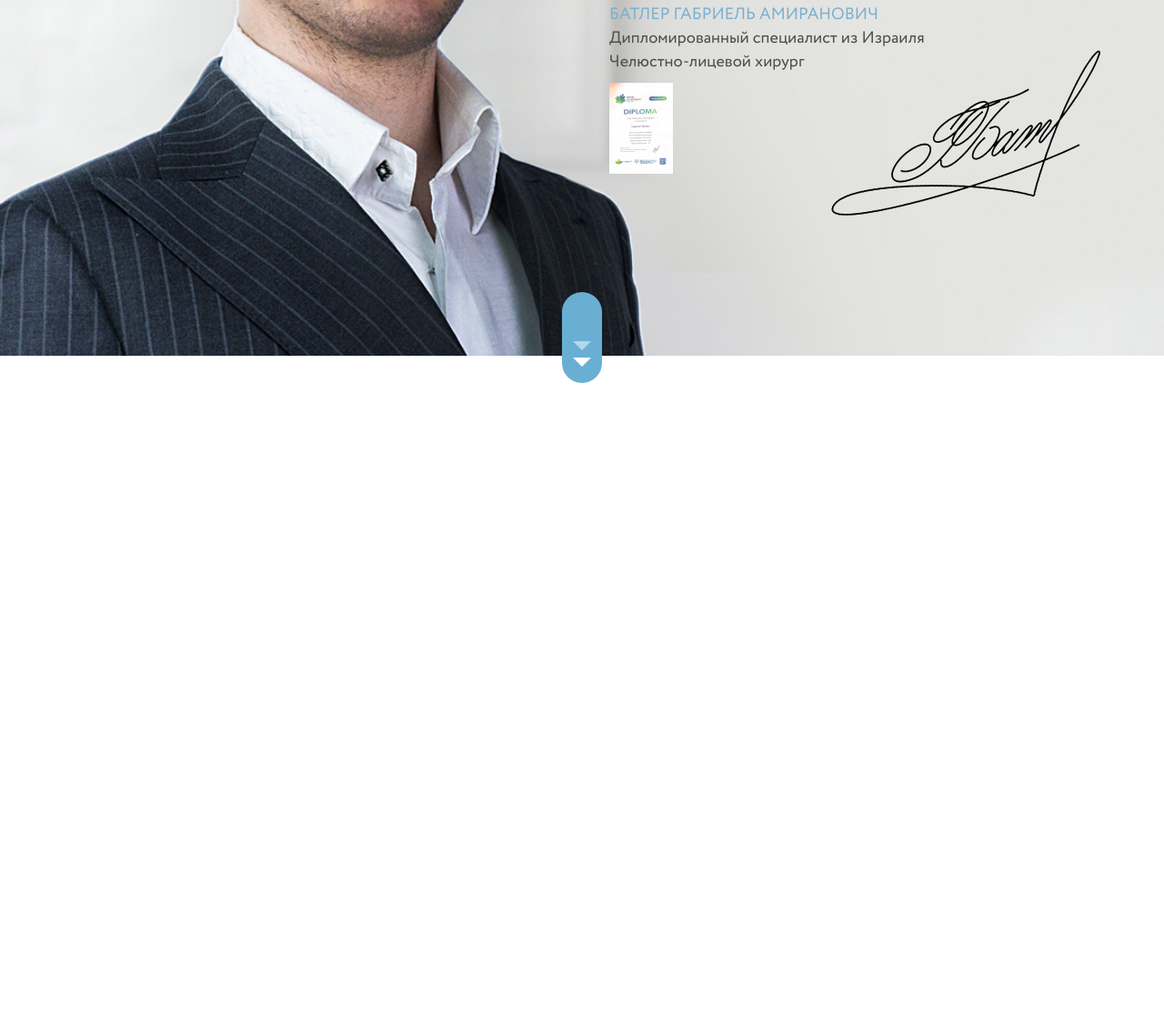
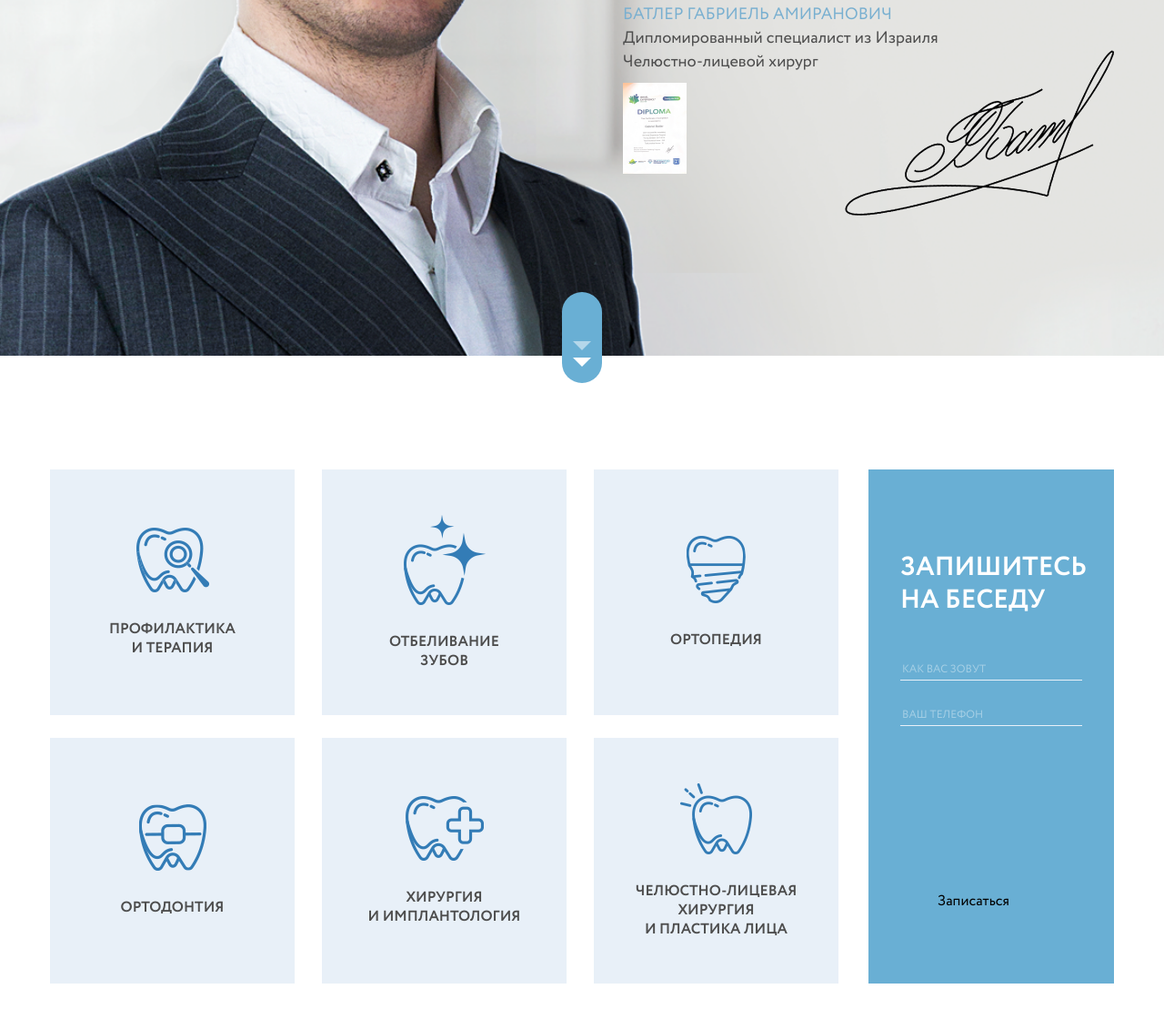
Before and after one commit to arrkhip/Dr.Batler, a website: page index.html in a window 1280 px wide. Shown: the part 482-1602 px from the top of the page at 91% size. Before the commit the page ends 903 px from the top, so only its background shows below. Drawn offline with Linux system fonts and the light colour scheme; files whose address does not match are found by name.

Commit message:
created services section

```diff
--- /dev/null
+++ b/blocks/services/services.sass
@@ -0,0 +1,115 @@
+/*
+ * ========================
+ * SERVICES
+ * ========================
+ */
+.services
+	padding-top: 100px
+	padding-bottom: 116px
+
+	.grid
+		display: flex
+		align-items: stretch
+		justify-content: space-between
+
+	&__list
+		display: inline-flex
+		flex-wrap: wrap
+
+	&__card
+		display: inline-flex
+		flex-direction: column
+		justify-content: center
+		align-items: center
+		width: 100%
+		max-width: calc(33% - 28px)
+		height: 270px
+		margin-right: 30px
+		margin-top: 25px
+		text-align: center
+		background-color: #e8f0f8
+
+		&-title
+			margin-top: 30px
+			font: 700 16px/21px $font-main
+			text-transform: uppercase
+
+	&__form
+		position: relative
+		width: 100%
+		max-width: 270px
+		padding: 90px 35px 65px
+		margin-top: 25px
+		background-color: $color-secondary
+
+		&-title
+			margin-bottom: 45px
+			font: 700 29px/36px $font-main
+			text-transform: uppercase
+			color: $white
+
+		&-btn
+			position: absolute
+			left: 35px
+			bottom: 65px
+
+
+	@include width-lg()
+
+			&__card
+				max-width: 205px
+				height: 220px
+				margin-right: 15px
+				margin-top: 15px
+
+			&__form
+				margin-top: 15px
+
+
+	@include width-md()
+		padding: 100px 0
+
+		.grid
+			flex-direction: column
+
+		&__list
+			justify-content: space-between
+
+		&__card
+			max-width: 32%
+			margin-right: 0
+
+		&__form
+			display: flex
+			flex-direction: column
+			align-items: center
+			max-width: 100%
+			margin-top: 40px
+
+			&-title
+				text-align: center
+				font-size: 24px
+				line-height: 1.3
+
+			.input
+				max-width: 450px
+				text-align: center
+
+			&-btn
+				position: static
+				margin-top: 50px
+
+
+	@include width-sm()
+		&__card
+			max-width: 48%
+
+		&__form
+			padding: 60px 25px
+
+
+	@include width-xs()
+		padding: 70px 0
+
+		&__card
+			max-width: 100%
--- a/index.html
+++ b/index.html
@@ -44,6 +44,66 @@
 		</div>
 	</section>
 
+	<section class="services">
+		<div class="grid">
+			<div class="services__list">
+				<div class="services__card">
+					<div class="services__box">
+						<div class="services__card-icon">
+							<img src="img/icons/services-icon-1.png" alt="" />
+						</div>
+						<div class="services__card-title">Профилактика<br>и терапия</div>
+					</div>
+				</div>
+				<div class="services__card">
+					<div class="services__box">
+						<div class="services__card-icon">
+							<img src="img/icons/services-icon-2.png" alt="" />
+						</div>
+						<div class="services__card-title">Отбеливание<br>зубов</div>
+					</div>
+				</div>
+				<div class="services__card">
+					<div class="services__box">
+						<div class="services__card-icon">
+							<img src="img/icons/services-icon-3.png" alt="" />
+						</div>
+						<div class="services__card-title">Ортопедия</div>
+					</div>
+				</div>
+				<div class="services__card">
+					<div class="services__box">
+						<div class="services__card-icon">
+							<img src="img/icons/services-icon-4.png" alt="" />
+						</div>
+						<div class="services__card-title">Ортодонтия</div>
+					</div>
+				</div>
+				<div class="services__card">
+					<div class="services__box">
+						<div class="services__card-icon">
+							<img src="img/icons/services-icon-5.png" alt="" />
+						</div>
+						<div class="services__card-title">Хирургия<br>и имплантология</div>
+					</div>
+				</div>
+				<div class="services__card">
+					<div class="services__box">
+						<div class="services__card-icon">
+							<img src="img/icons/services-icon-6.png" alt="" />
+						</div>
+						<div class="services__card-title">Челюстно-лицевая<br>хирургия<br>и пластика лица</div>
+					</div>
+				</div>
+			</div>
+			<form class="services__form">
+				<div class="services__form-title">Запишитесь на беседу</div>
+				<input type="text" class="input" name="name" placeholder="Как вас зовут" />
+				<input type="text" class="input" name="phone" placeholder="Ваш телефон" />
+				<button class="btn services__form-btn">Записаться</button>
+			</form>
+		</div>
+	</section>
 
 
 	<script src="scripts/vendor/jquery/jquery-3.1.1.min.js"></script>
--- a/sass/global/_base.sass
+++ b/sass/global/_base.sass
@@ -73,20 +73,23 @@ img
 .input
   display: inline-block
   width: 100%
-  max-width: 238px
-  height: 60px
-  padding-left: 20px
-  border: 1px solid #E0E0E0
-  font: 400 16px/60px $font-main
-  color: #08131F
-  background-color: $white
-  @include trs
+  height: 25px
+  border: none
+  border-bottom: 1px solid #e8f0f8
+  font: 400 12px/1 $font-main
+  text-transform: uppercase
+  color: $white
+  background-color: transparent
+  @include trs()
 
   &:focus
-    border-bottom-color: $color-primary
+    border-bottom-color: $white
 
   @include input-placeholder
-    color: #BDBDBD
+    color: rgba(255, 255, 255, .4)
+
+  &+&
+    margin-top: 25px
 
 .textarea
   width: 100%
--- a/sass/global/_grid.sass
+++ b/sass/global/_grid.sass
@@ -4,7 +4,7 @@
  * ========================
  */
 .grid
-  max-width: 1170px
+  max-width: 1200px
   min-width: 320px
   padding-left: 15px
   padding-right: 15px
--- a/sass/style.sass
+++ b/sass/style.sass
@@ -10,3 +10,4 @@
 @import '../blocks/header/header.sass'
 @import '../blocks/footer/footer.sass'
 @import '../blocks/hero/hero.sass'
+@import '../blocks/services/services.sass'
```
Also changed, not shown: css/style.css, img/icons/services-icon-1.png (renamed from img/icons/Векторный смарт-объект.png), img/icons/services-icon-2.png (renamed from img/icons/Векторный смарт-объект-1.png), img/icons/services-icon-3.png (renamed from img/icons/Векторный смарт-объект-2.png), img/icons/services-icon-4.png (renamed from img/icons/Векторный смарт-объект-3.png), img/icons/services-icon-5.png (renamed from img/icons/Векторный смарт-объект5.png), img/icons/services-icon-6.png (renamed from img/icons/Векторный смарт-объект-4.png).
